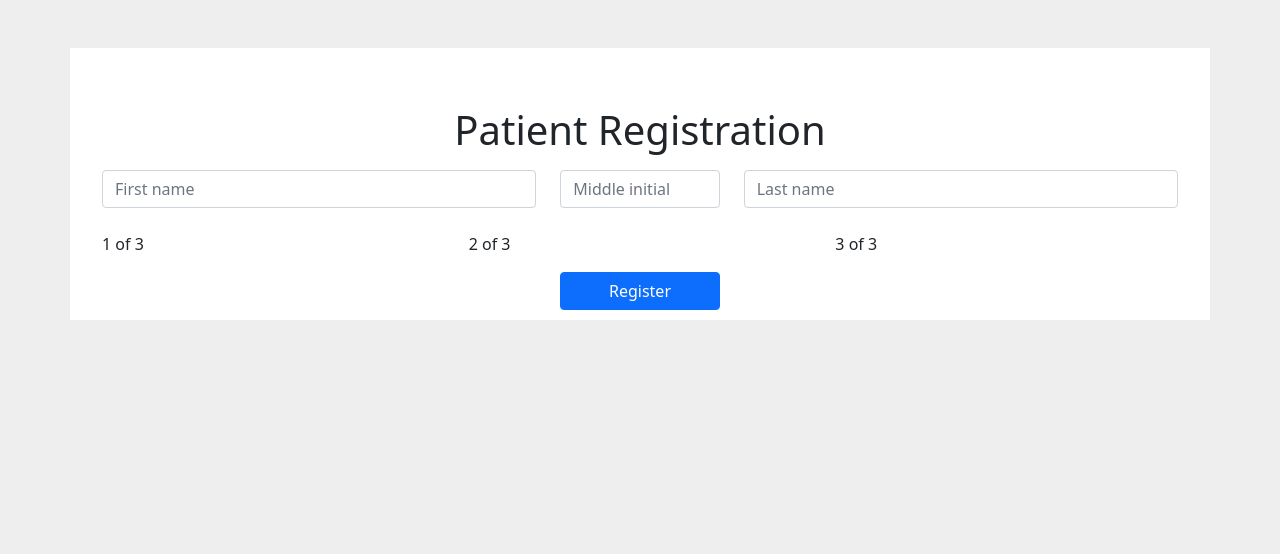
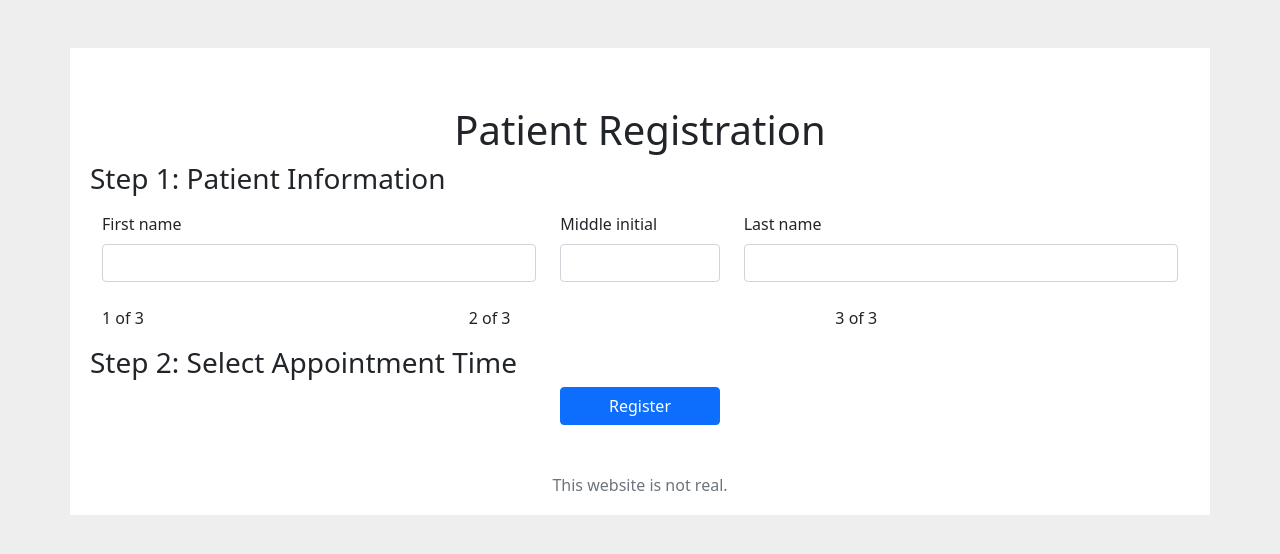
Before and after one commit to nvande/Patient-Registration, a React (Create React App) app: page /register in a window 1280 px wide. Shown: the top 554 px of the page. Built offline with nearby package versions, Linux system fonts and the light colour scheme.

Commit message:
feat: footer, steps

```diff
--- /dev/null
+++ b/src/components/FooterComponent.js
@@ -0,0 +1,9 @@
+function FooterComponent(props){
+	return (
+		<div className={'text-center mt-5 mb-2 text-muted'}>
+			{props.footer}
+		</div>
+	);
+}
+
+export default FooterComponent;
--- a/src/components/PageComponent.js
+++ b/src/components/PageComponent.js
@@ -1,8 +1,15 @@
+import FooterComponent from './FooterComponent.js';
+
+const footer = "This website is not real.";
+
 function PageComponent(props) {
   return (
+
     <div className={'container prBody mt-sm-5'}>
       {props.children}
+      <FooterComponent footer={footer}/>
     </div>
+
   );
 }
 
--- a/src/components/RegistrationComponent.js
+++ b/src/components/RegistrationComponent.js
@@ -4,21 +4,25 @@ function RegistrationComponent() {
 	return (
 		<div>
 			<Form>
+				<h3>Step 1: Patient Information</h3>
 			 	<Container className="my-3">
 					<Row>
 						<Col xs={12} sm={8} lg={5} className={"mb-2 mb-md-4"}>
 							<Form.Group controlId="formFirstName">
-							    <Form.Control type="text" placeholder="First name" />
+								<Form.Label>First name</Form.Label>
+							    <Form.Control type="text" />
 							</Form.Group>
 						</Col>
 				    	<Col xs={12} sm={4} lg={2} className={"mb-2 mb-md-4"}>
 				    		<Form.Group controlId="formMiddleName">
-							    <Form.Control type="text" placeholder="Middle initial" />
+				    			<Form.Label>Middle initial</Form.Label>
+							    <Form.Control type="text" />
 							</Form.Group>
 				    	</Col>
 				    	<Col md={12} lg={5} className={"mb-2 mb-md-4"}>
 				    		<Form.Group controlId="formLastName">
-							    <Form.Control type="text" placeholder="Last name" />
+				    			<Form.Label>Last name</Form.Label>
+							    <Form.Control type="text" />
 							</Form.Group>
 				    	</Col>
 					</Row>
@@ -28,12 +32,13 @@ function RegistrationComponent() {
 				    	<Col>3 of 3</Col>
 				  	</Row>
 				</Container>
+				<h3>Step 2: Select Appointment Time</h3>
 
-			  <div className={'text-center'}>
-				  <Button className={'px-5'} variant="primary" type="submit">
-				    Register
-				  </Button>
-			  </div>
+			   <div className={'text-center'}>
+					<Button className={'px-5'} variant="primary" type="submit">
+				    	Register
+					</Button>
+			   </div>
 			</Form>
 		</div>
 	);
```
